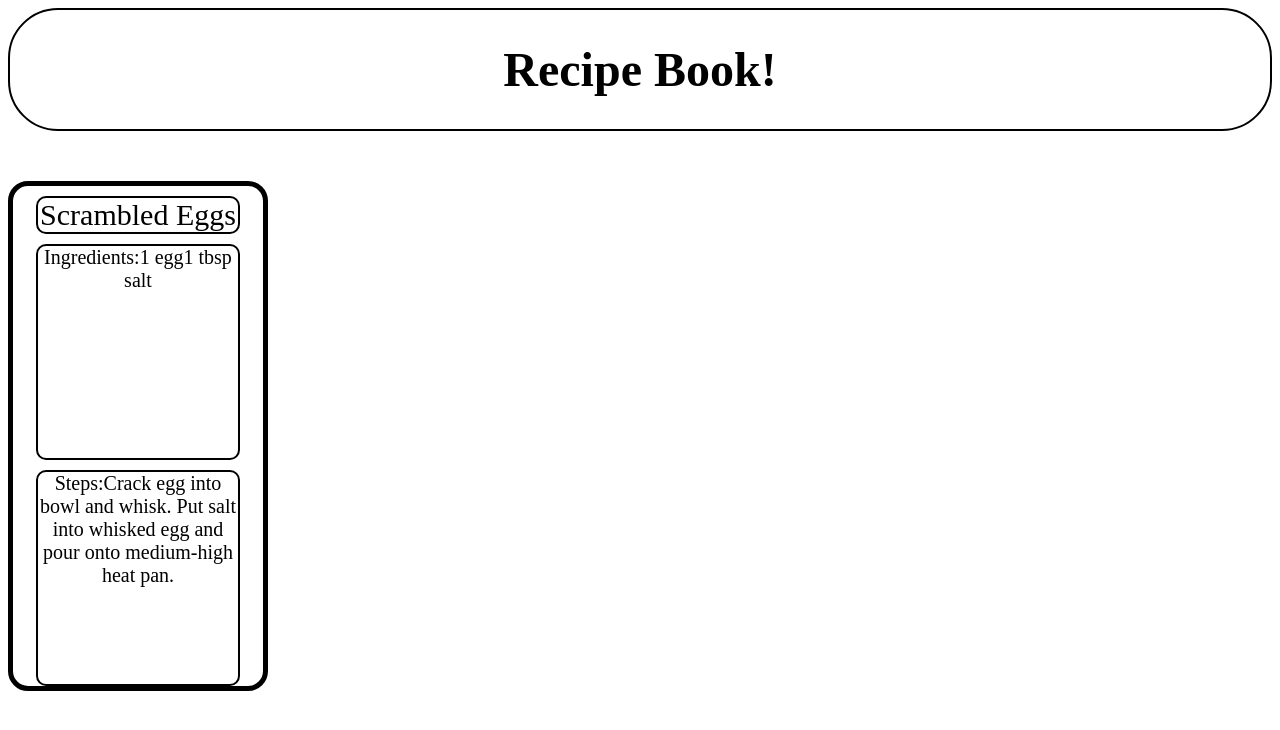
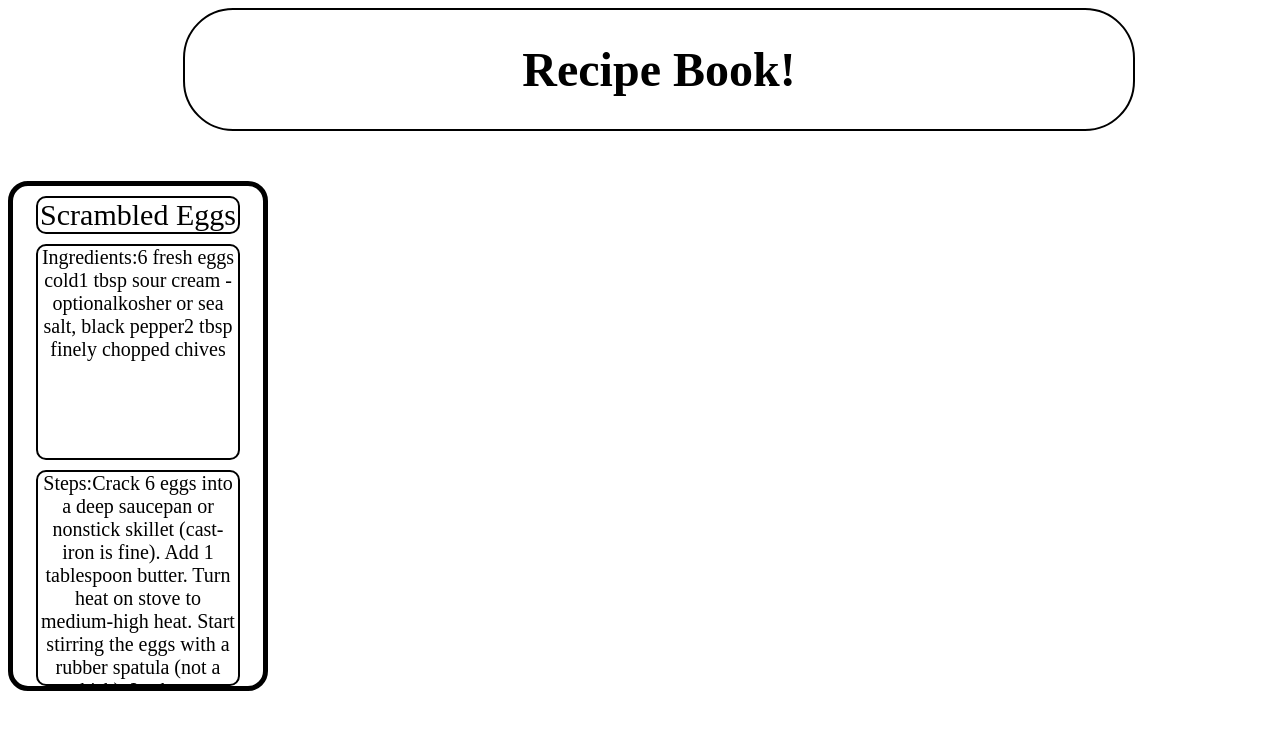
Before and after one commit to tara-mehryar/NoDB_project, a React (Vite) app: page / in a window 1280 px wide. Shown: the top 730 px of the page. Built offline with nearby package versions, Linux system fonts and the light colour scheme.

Commit message:
Updated recipes.json

```diff
--- a/recipes.json
+++ b/recipes.json
@@ -2,7 +2,7 @@
     {
         "id": 1,
         "recipe_title": "Scrambled Eggs",
-        "ingredients": ["1 egg", "1 tbsp salt"],
-        "steps": "Crack egg into bowl and whisk. Put salt into whisked egg and pour onto medium-high heat pan."
+        "ingredients": ["6 fresh eggs cold", "1 tbsp sour cream - optional", "kosher or sea salt, black pepper", "2 tbsp finely chopped chives"],
+        "steps": "Crack 6 eggs into a deep saucepan or nonstick skillet (cast-iron is fine). Add 1 tablespoon butter. Turn heat on stove to medium-high heat. Start stirring the eggs with a rubber spatula (not a whisk). In about a minute, while stirring continuously, the eggs will start forming curls. Be sure to scrape the bottom of the pan as you go. Remove pan from heat for 10 seconds. Keep stirring. Place pan back on heat for 30 seconds. Keep stirring. Repeat, off heat 10 seconds, on heat 30 seconds, until eggs are almost cooked."
     }
 ]
--- a/src/assets/Header.css
+++ b/src/assets/Header.css
@@ -3,4 +3,7 @@
     text-align: center;
     border-radius: 50px;
     font-size: 1.5em;
+    width: 75%;
+    margin-left: 175px;
+    font-weight: 800;
 }
```
